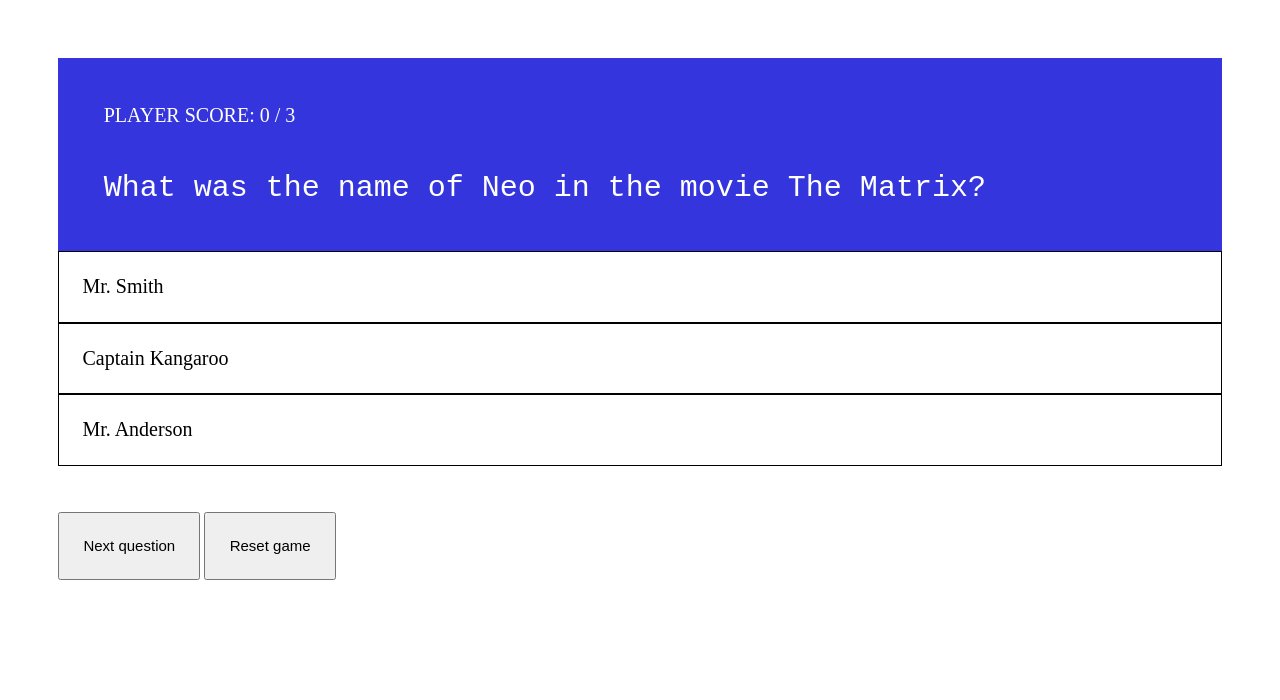
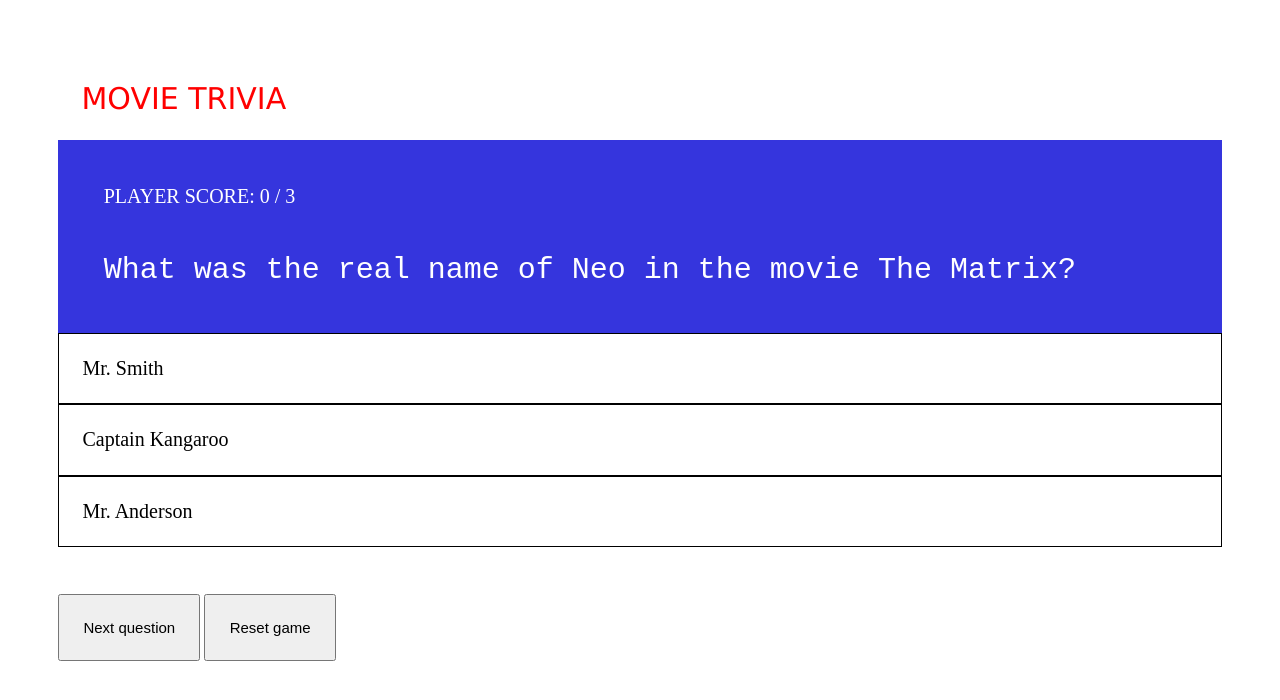
Before and after one commit to acarey77/Movie-Trivia, a plain HTML site: page index.html in a window 1280 px wide. Drawn offline with Linux system fonts and the light colour scheme.

Commit message:
version 1.1

```diff
--- a/index.html
+++ b/index.html
@@ -8,6 +8,7 @@
     <link rel="stylesheet" href="style.css">
 </head>
 <body>
+    <div id="title">MOVIE TRIVIA</div>
     <div class="header">
         <div id="score">PLAYER SCORE:</div>
         <div id="question">QUESTION</div>
--- a/script.js
+++ b/script.js
@@ -8,20 +8,16 @@
 const resetBtn = document.querySelector('#reset')
 let playerScore = document.querySelector('#score')
 let scoreCount = 0;
+const answerBoxes = document.querySelectorAll('.answer-boxes')
+const nextQuestion = document.querySelector('#next-question')
 
 playerScore.innerText = `PLAYER SCORE: ${scoreCount} / 3`
 
 
-const answerBoxes = document.querySelectorAll('.answer-boxes')
-// console.log(answerBoxes)
-
-const nextQuestion = document.querySelector('#next-question')
-// console.log(nextQuestion)
-
 
 data = [
     question1 = {
-        question: "What was the name of Neo in the movie The Matrix?",
+        question: "What was the real name of Neo in the movie The Matrix?",
         incorrect1: 'Mr. Smith',
         incorrect2: 'Captain Kangaroo',
         correctanswer: "Mr. Anderson"
--- a/style.css
+++ b/style.css
@@ -1,7 +1,16 @@
 *{
     /* border: 1px solid purple; */
     padding: 2%;
-    /* background-color: green; */
+
+
+  }
+
+  #title {
+    font-family: Verdana, Geneva, Tahoma, sans-serif;
+    font-size: 30px;
+    color: red;
+    margin-left: 0px;
+
 
   }
 
@@ -47,7 +56,8 @@
 }
 
 #result {
-    font-size: 20px
+    font-size: 20px;
+    color: green;
 }
 
 #next-question {
```
Also changed, not shown: 1 other file.
